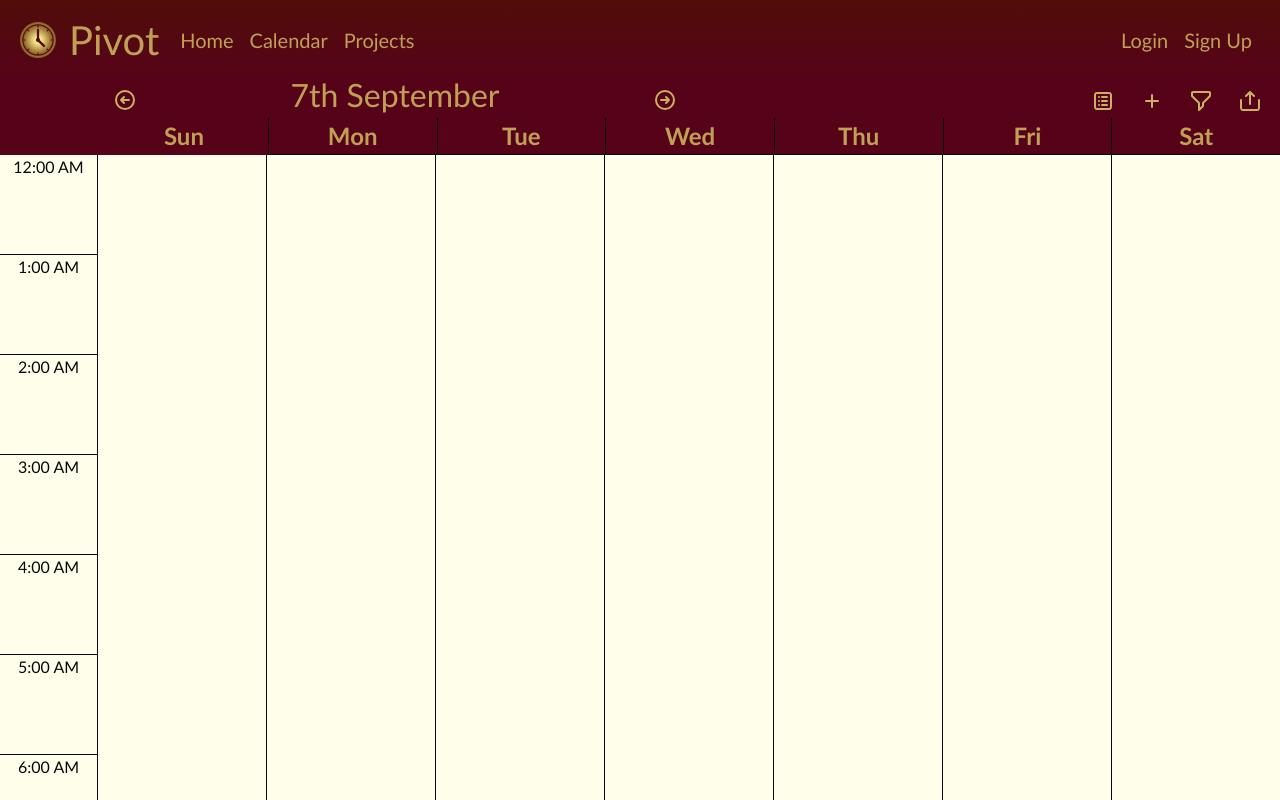
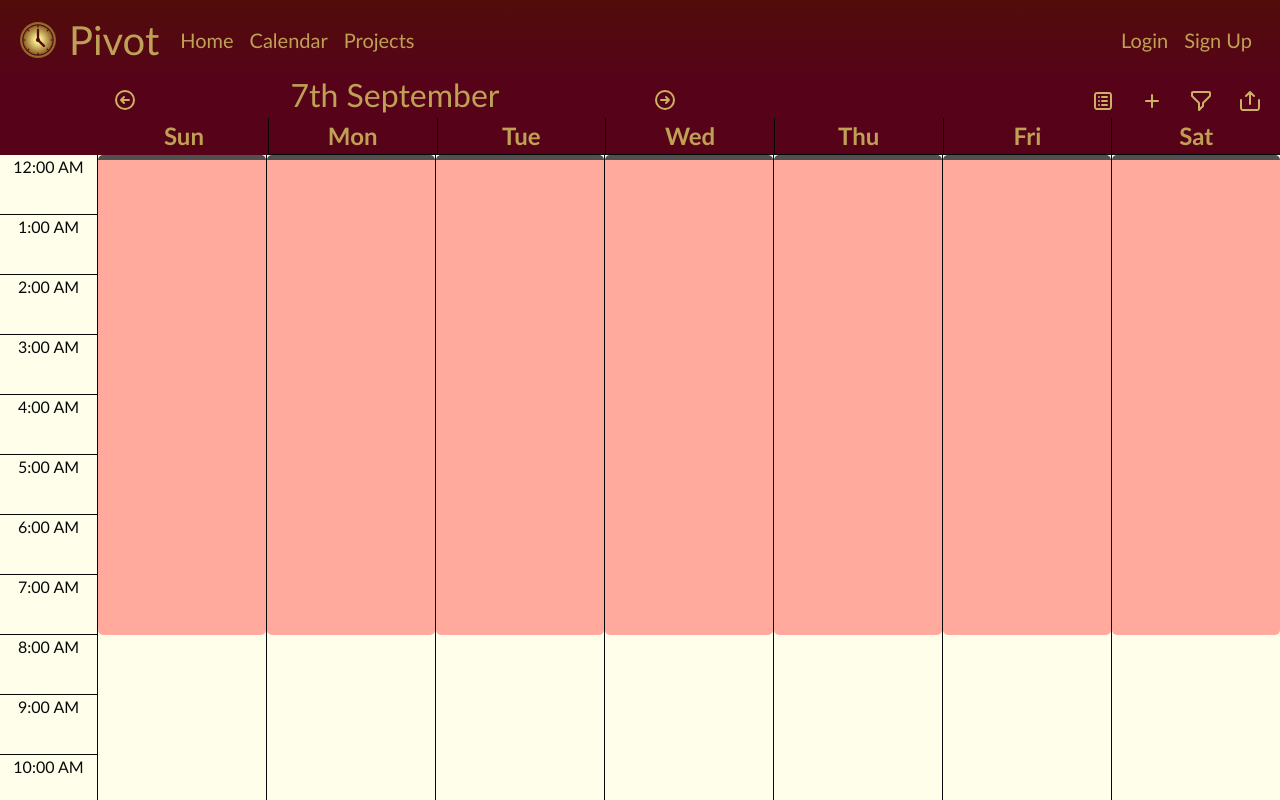
Before and after one commit to PolarisVoid/startup, a React (Vite) app: page /calendar in a window 1280 px wide. Built offline with nearby package versions, Linux system fonts and the light colour scheme.

Commit message:
Added beginning of calender creation

```diff
--- a/src/pages/Calendar/CalendarBody.css
+++ b/src/pages/Calendar/CalendarBody.css
@@ -30,7 +30,7 @@
 
 .calendar-time {
     width: 100%;
-    height: 100px;
+    height: 60px;
     border-style: solid;
     border-width: 0px 1px 1px 0px;
     border-color: var(--black);
@@ -41,6 +41,7 @@
 
 .calendar-day {
     width: 100%;
+    position: relative;
 }
 
 .calendar-day:not(:first-child) {
@@ -54,3 +55,18 @@
         display: none;
     }
 }
+.calendar-event {
+    position: absolute;
+    border: 0px;
+    border-top: 5px;
+    border-radius: 5px;
+    border-style: solid;
+    overflow: hidden;
+}
+
+.calendar-event-button {
+    width: 100%;
+    height: 100%;
+    background-color: transparent;
+    border: 0px;
+}
--- a/src/pages/Calendar/CalendarBody.jsx
+++ b/src/pages/Calendar/CalendarBody.jsx
@@ -1,21 +1,131 @@
 import "./CalendarBody.css";
-import { useState } from "react";
+import { useState, useEffect } from "react";
 
 function CalendarTime({ children }) {
   return <div className="calendar-time">{children}</div>;
 }
 
-function CalendarDay({height}) {
+function CalendarEvent({
+  height,
+  width,
+  top,
+  left,
+  background,
+  border,
+  children,
+}) {
+  const divStyle = {
+    height: `${height}px`,
+    width: `${width}%`,
+    top: `${top}px`,
+    left: `${left}%`,
+    backgroundColor: background,
+    borderColor: border,
+  };
   return (
-  <div className="calendar-day" style={{height: `${height}px`}}>
+    <div className="calendar-event" style={divStyle}>
+      <button className="calendar-event-button" onClick={() => {}}>
+        {children}
+      </button>
+    </div>
+  );
+}
 
-  </div>);
+function CalendarDay({ height, day }) {
+  useEffect(() => {
+    console.log("CalendarDay useEffect");
+  }, []);
+
+  return (
+    <div className="calendar-day" style={{ height: `${height}px` }}>
+      <CalendarEvent
+        height={60 * 8}
+        width={100}
+        top={0}
+        left={0}
+        background="#FF000055"
+        border="#505050"
+      />
+      <CalendarEvent
+        height={50}
+        width={33.3333}
+        top={1200}
+        left={0}
+        background="#FF000055"
+        border="#505050"
+      />
+      <CalendarEvent
+        height={50}
+        width={33.3333}
+        top={1210}
+        left={33.3333}
+        background="#FF000055"
+        border="#505050"
+      />
+      <CalendarEvent
+        height={50}
+        width={33.3333}
+        top={1220}
+        left={66.6666}
+        background="#FF000055"
+        border="#505050"
+      />
+      <CalendarEvent
+        height={60 * 2}
+        width={100}
+        top={1320}
+        left={0}
+        background="#FF000055"
+        border="#505050"
+      />
+    </div>
+  );
 }
 
 function CalendarBody() {
-  const [calendarHeight, setCalendarHeight] = useState(2400);
+  const [calendarHeight, setCalendarHeight] = useState(1440);
+
+  const sunday = {
+    date: "2021-09-05",
+    events: [],
+  };
+
+  const monday = {
+    date: "2021-09-06",
+    events: [],
+  };
+
+  const tuesday = {
+    date: "2021-09-07",
+    events: [],
+  };
+
+  const wednesday = {
+    date: "2021-09-08",
+    events: [],
+  };
+
+  const thursday = {
+    date: "2021-09-09",
+    events: [],
+  };
+
+  const firday = {
+    date: "2021-09-10",
+    events: [],
+  };
+
+  const saturday = {
+    date: "2021-09-11",
+    events: [],
+  };
+
+  useEffect(() => {
+    console.log("CalendarBody useEffect");
+  }, []);
+
   return (
-    <div className='calendar-body'>
+    <div className="calendar-body">
       <div className="calendar-scroll">
         <div className="time-sections">
           <CalendarTime>12:00 AM</CalendarTime>
@@ -44,13 +154,13 @@ function CalendarBody() {
           <CalendarTime>11:00 PM</CalendarTime>
         </div>
         <div className="calendar">
-          <CalendarDay height={calendarHeight}/>
-          <CalendarDay height={calendarHeight}/>
-          <CalendarDay height={calendarHeight}/>
-          <CalendarDay height={calendarHeight}/>
-          <CalendarDay height={calendarHeight}/>
-          <CalendarDay height={calendarHeight}/>
-          <CalendarDay height={calendarHeight}/>
+          <CalendarDay height={calendarHeight} day={sunday} />
+          <CalendarDay height={calendarHeight} day={monday} />
+          <CalendarDay height={calendarHeight} day={tuesday} />
+          <CalendarDay height={calendarHeight} day={wednesday} />
+          <CalendarDay height={calendarHeight} day={thursday} />
+          <CalendarDay height={calendarHeight} day={firday} />
+          <CalendarDay height={calendarHeight} day={saturday} />
         </div>
       </div>
     </div>
--- a/src/pages/Calendar/CalendarHeader.jsx
+++ b/src/pages/Calendar/CalendarHeader.jsx
@@ -1,10 +1,24 @@
 import "./CalendarHeader.css";
 
 function NavigationHeader() {
+
+  function prevWeek() {
+    console.log("prevWeek");
+    fetch("/api/test", {
+      method: "post",
+      body: JSON.stringify({ thing: "<h1>Hello POST</h1>" }),
+      headers: { "Content-Type": "application/json" }
+    })
+      .then((response) => response.text())
+      .then((data) => {
+        console.log(data);
+      });
+  }
+
   return (
     <div className="calendar-nav-header">
       <div className="d-flex justify-content-between align-items-center w-50">
-        <button className="btn btn-primary btn-primary-1" id="prev-week">
+        <button className="btn btn-primary btn-primary-1" id="prev-week" onClick={() => prevWeek()}>
           <img className="icon" src="/assets/icons/arrow-circle-left.svg" />
         </button>
         <h2 id="current-day" className="golden">
```
Also changed, not shown: 1 other file (tests, documents, lock files or other folders).
